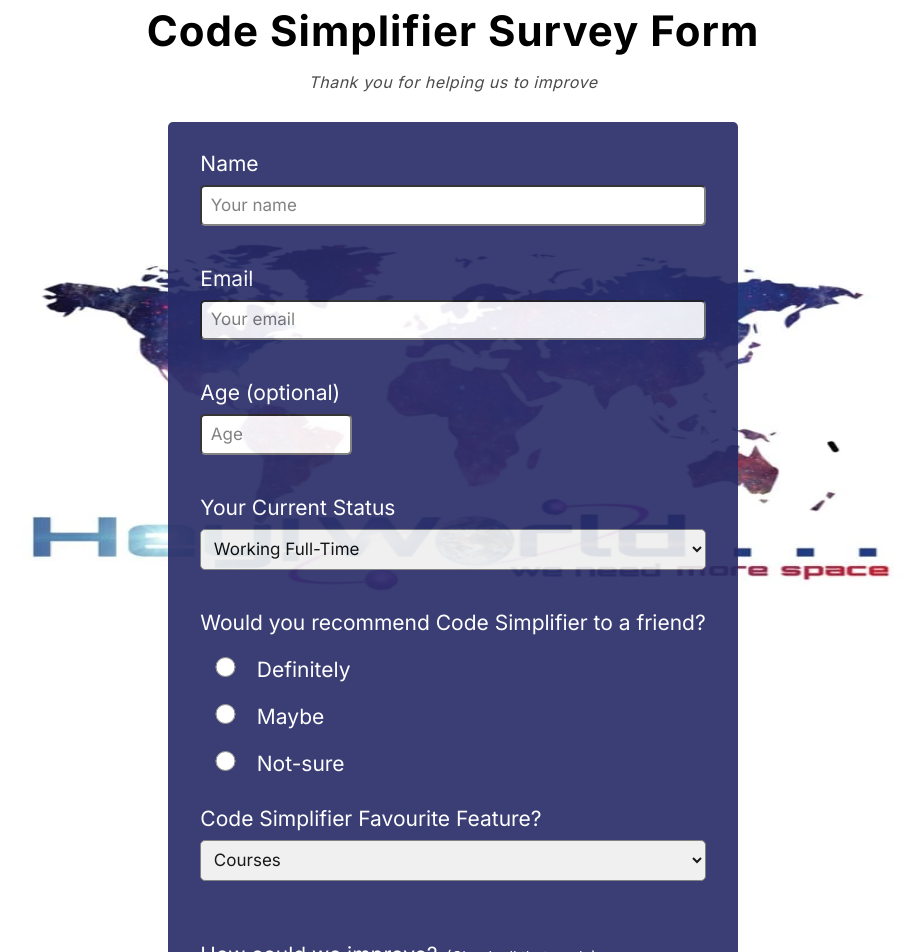
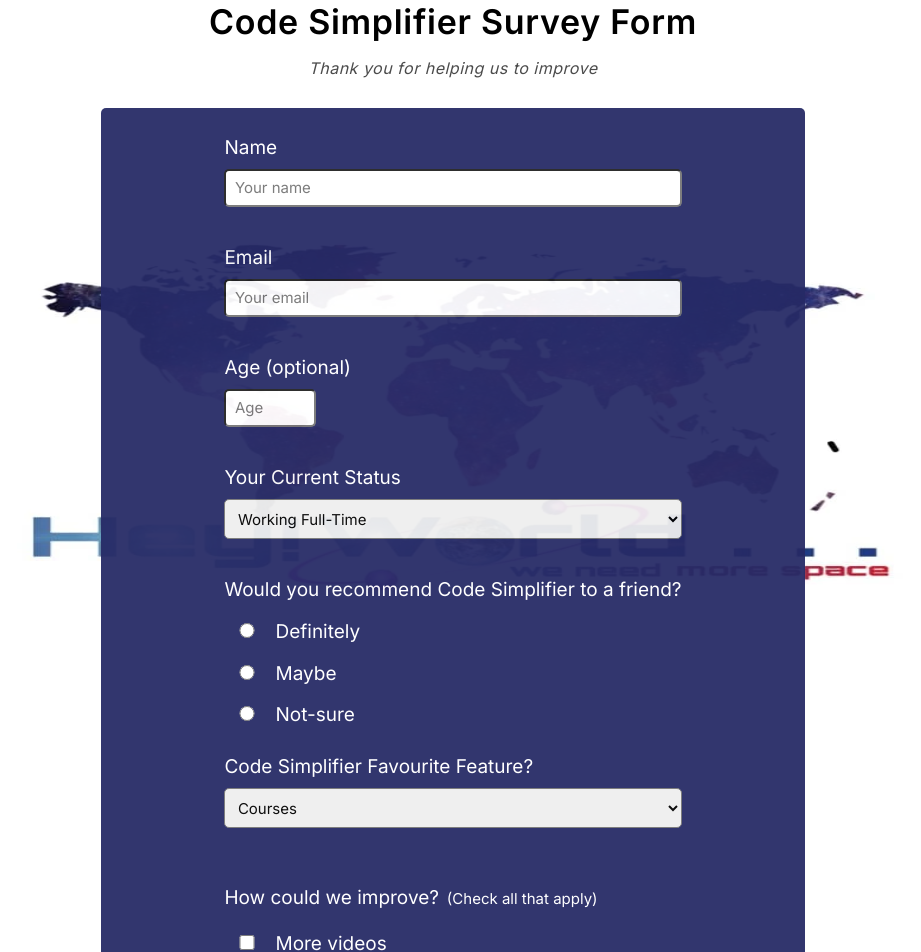
Before and after one commit to CodeSimplifier1991/survey-form-v0.01, a plain HTML site: page index.html in a window 1280 px wide. Shown: the part 20-972 px from the top of the page, without its empty margins (187-1108 px from the left). Drawn offline with Linux system fonts and the light colour scheme.

Commit message:
Media query applied.

```diff
--- a/css/styles.css
+++ b/css/styles.css
@@ -66,7 +66,7 @@
   justify-content: center;
   margin: 30px auto;
   max-width: 570px;
-  opacity: 0.9;
+  opacity: 0.94;
   padding: 20px;
   width: 90%;
 }
@@ -159,3 +159,69 @@
 /* Style the submit button */
 
 /* ---------- END - FORM STYLES --------- */
+
+/* ------------------ MEDIA --------------- */
+@media screen and (min-width: 768px) {
+  /* ------- MEDIA HEADER ----------- */
+  .header {
+    display: block;
+    width: 100%;
+  }
+
+  .header__heading {
+    font-size: 3.4rem;
+    font-weight: 600;
+    letter-spacing: 0.7px;
+  }
+
+  .header__body {
+    font-size: 1.6rem;
+  }
+  /* ------- MEDIA HEADER ----------- */
+
+  /* ------- MEDIA FORM ----------- */
+  .main {
+    max-width: 708px;
+    padding: 20px;
+    width: 55%;
+  }
+
+  .form-input {
+    font-size: 1.9rem;
+  }
+
+  input[type='text'],
+  input[type='email'],
+  input[type='number'],
+  select {
+    font-size: 1.5rem;
+    margin: 1rem auto;
+  }
+
+  input[type='number'] {
+    width: 20%;
+  }
+
+  input[type='radio'] {
+    height: 1.5rem;
+  }
+
+  input[type='checkbox'] {
+    height: 1.5rem;
+  }
+
+  textarea {
+    height: 150px;
+  }
+
+  input[type='submit'] {
+    font-weight: 400;
+  }
+
+  input[type='submit']:hover {
+    background: #979597;
+    opacity: 1;
+  }
+  /* ------- MEDIA FORM ----------- */
+}
+/* ------------------ MEDIA --------------- */
```
